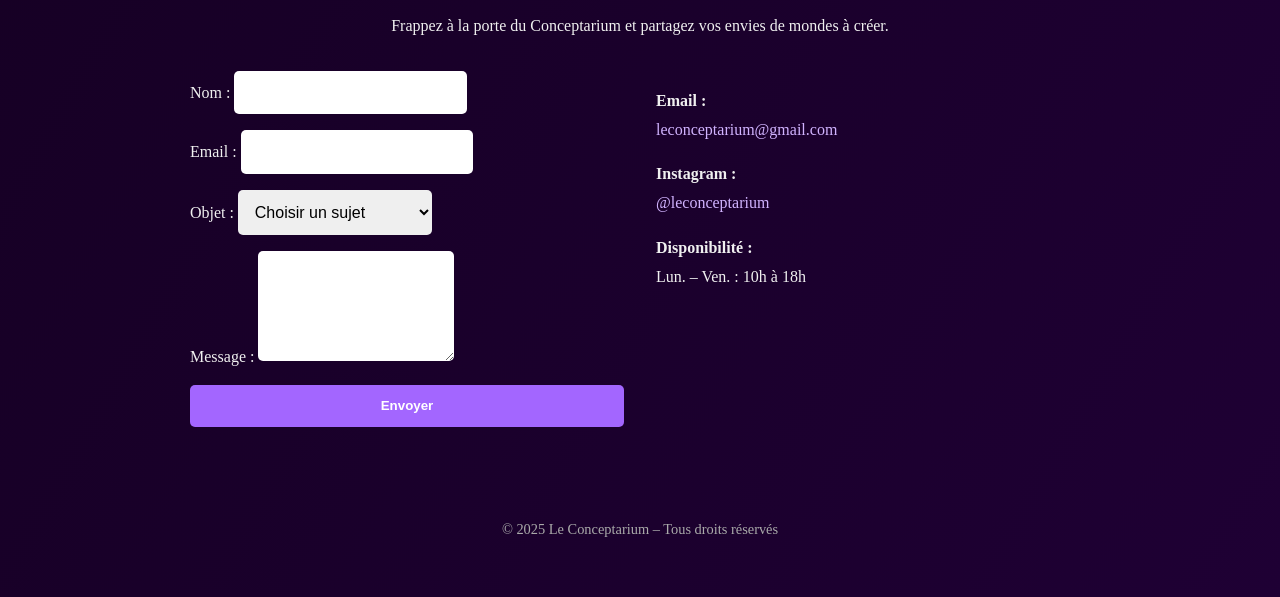
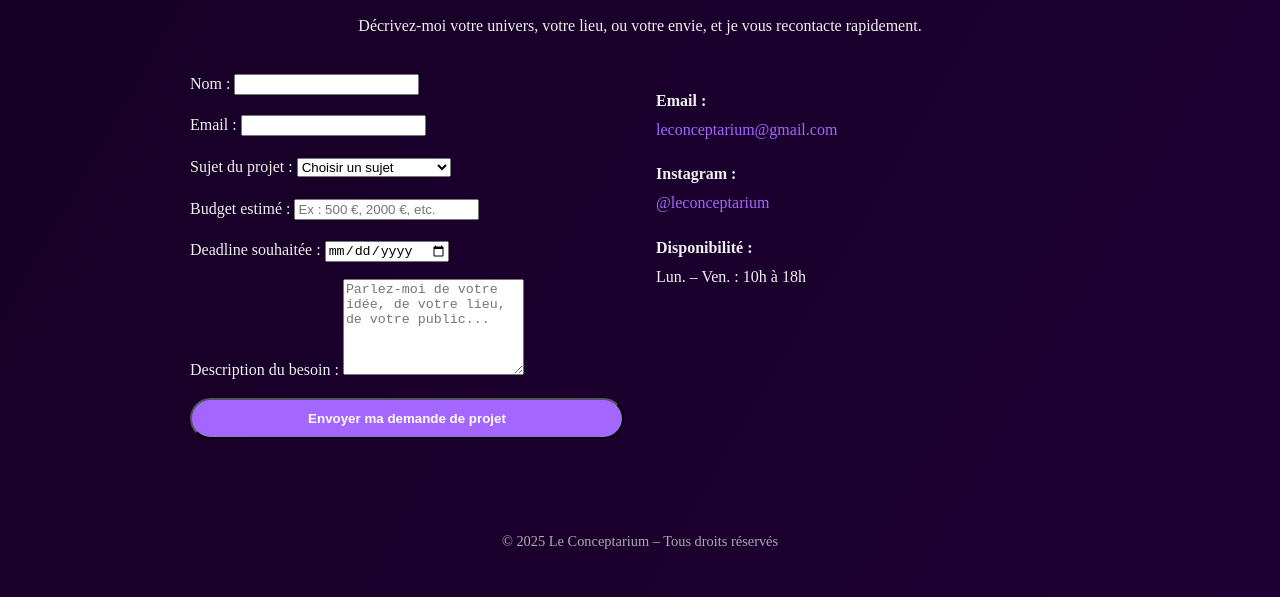
Before and after one commit to Leconceptarium/Le-conceptarium, a plain HTML site: page contact.html in a window 1280 px wide. Shown: the part 203-800 px from the top of the page. Drawn offline with Linux system fonts and the light colour scheme.

Commit message:
Update contact.html

```diff
--- a/contact.html
+++ b/contact.html
@@ -6,110 +6,56 @@
   <meta name="viewport" content="width=device-width, initial-scale=1.0" />
   <title>Contact – Le Conceptarium</title>
   <link rel="stylesheet" href="style.css" />
-  <style>
-    .contact-container {
-      display: flex;
-      flex-wrap: wrap;
-      justify-content: space-between;
-      gap: 2em;
-      margin-top: 2em;
-    }
-
-    .contact-form, .contact-infos {
-      flex: 1 1 45%;
-      min-width: 280px;
-    }
-
-    .contact-form form {
-      display: flex;
-      flex-direction: column;
-      gap: 1em;
-    }
-
-    .contact-form input, .contact-form textarea, .contact-form select {
-      padding: 0.8em;
-      border-radius: 5px;
-      border: none;
-      font-size: 1em;
-    }
-
-    .contact-form button {
-      background: #a366ff;
-      color: white;
-      padding: 1em;
-      border: none;
-      border-radius: 5px;
-      font-weight: bold;
-      cursor: pointer;
-    }
-
-    .contact-form button:hover {
-      background: #c299ff;
-    }
-
-    .contact-infos {
-      font-size: 1em;
-      line-height: 1.8;
-    }
-
-    .contact-infos a {
-      color: #d1b3ff;
-    }
-  </style>
 </head>
 <body>
-
   <header class="navbar">
     <div class="logo">Le Conceptarium</div>
-    <div class="burger">
-      <div></div><div></div><div></div>
-    </div>
     <nav>
       <a href="index.html">Accueil</a>
       <a href="projets.html">Projets</a>
       <a href="prestations.html">Prestations</a>
       <a href="galerie.html">Galerie</a>
       <a href="a-propos.html">À propos</a>
-      <a href="contact.html">Contact</a>
+      <a href="contact.html" class="active">Contact</a>
       <a href="blog.html">Blog</a>
     </nav>
   </header>
 
+  <main>
+    <h1>Une idée ? Un projet ? Parlons-en.</h1>
+    <p style="text-align:center;">Décrivez-moi votre univers, votre lieu, ou votre envie, et je vous recontacte rapidement.</p>
 
-  <main>
-    <h1 class="pulse">Un projet ? Une idée ? Parlons-en.</h1>
-    <p style="text-align:center;">Frappez à la porte du Conceptarium et partagez vos envies de mondes à créer.</p>
-
-    <div class="contact-container">
-      <div class="contact-form">
-        <form onsubmit="sendMail(event)">
+    <div class="contact-container" style="display:flex;flex-wrap:wrap;gap:2em;margin-top:2em;">
+      <div class="contact-form" style="flex:1 1 45%;min-width:280px;">
+        <form onsubmit="sendMail(event)" style="display:flex;flex-direction:column;gap:1em;">
           <label>Nom :
             <input type="text" id="nom" required />
           </label>
-
           <label>Email :
             <input type="email" id="email" required />
           </label>
-
-          <label>Objet :
+          <label>Sujet du projet :
             <select id="sujet" required>
               <option value="">Choisir un sujet</option>
-              <option value="Collaboration">Collaboration</option>
-              <option value="Devis">Demande de devis</option>
-              <option value="Création de scénario">Création de scénario</option>
+              <option value="Escape game">Escape game</option>
+              <option value="Scénario personnalisé">Scénario personnalisé</option>
+              <option value="Jeu à emporter">Jeu à emporter</option>
               <option value="Autre">Autre</option>
             </select>
           </label>
-
-          <label>Message :
-            <textarea id="message" rows="6" required></textarea>
+          <label>Budget estimé :
+            <input type="text" id="budget" placeholder="Ex : 500 €, 2000 €, etc." />
           </label>
-
-          <button type="submit">Envoyer</button>
+          <label>Deadline souhaitée :
+            <input type="date" id="deadline" />
+          </label>
+          <label>Description du besoin :
+            <textarea id="message" rows="6" required placeholder="Parlez-moi de votre idée, de votre lieu, de votre public..."></textarea>
+          </label>
+          <button type="submit" class="cta-button">Envoyer ma demande de projet</button>
         </form>
       </div>
-
-      <div class="contact-infos">
+      <div class="contact-infos" style="flex:1 1 45%;min-width:280px;line-height:1.8;">
         <p><strong>Email :</strong><br><a href="mailto:leconceptarium@gmail.com">leconceptarium@gmail.com</a></p>
         <p><strong>Instagram :</strong><br><a href="https://www.instagram.com/leconceptarium" target="_blank">@leconceptarium</a></p>
         <p><strong>Disponibilité :</strong><br>Lun. – Ven. : 10h à 18h</p>
@@ -122,9 +68,15 @@
         const nom = document.getElementById("nom").value;
         const email = document.getElementById("email").value;
         const sujet = document.getElementById("sujet").value;
+        const budget = document.getElementById("budget").value;
+        const deadline = document.getElementById("deadline").value;
         const message = document.getElementById("message").value;
-        const subject = encodeURIComponent("Contact – " + sujet);
-        const body = encodeURIComponent(`Nom : ${nom}\nEmail : ${email}\n\n${message}`);
+
+        const subject = encodeURIComponent("Demande de projet – " + sujet);
+        const body = encodeURIComponent(
+          `Nom : ${nom}\\nEmail : ${email}\\nSujet : ${sujet}\\nBudget estimé : ${budget}\\nDeadline : ${deadline}\\n\\n${message}`
+        );
+
         window.location.href = `mailto:leconceptarium@gmail.com?subject=${subject}&body=${body}`;
       }
     </script>
@@ -133,6 +85,8 @@
   <footer>
     <p>© 2025 Le Conceptarium – Tous droits réservés</p>
   </footer>
+</body>
+</html>
 
 <script>
   document.addEventListener("DOMContentLoaded", function () {
```
